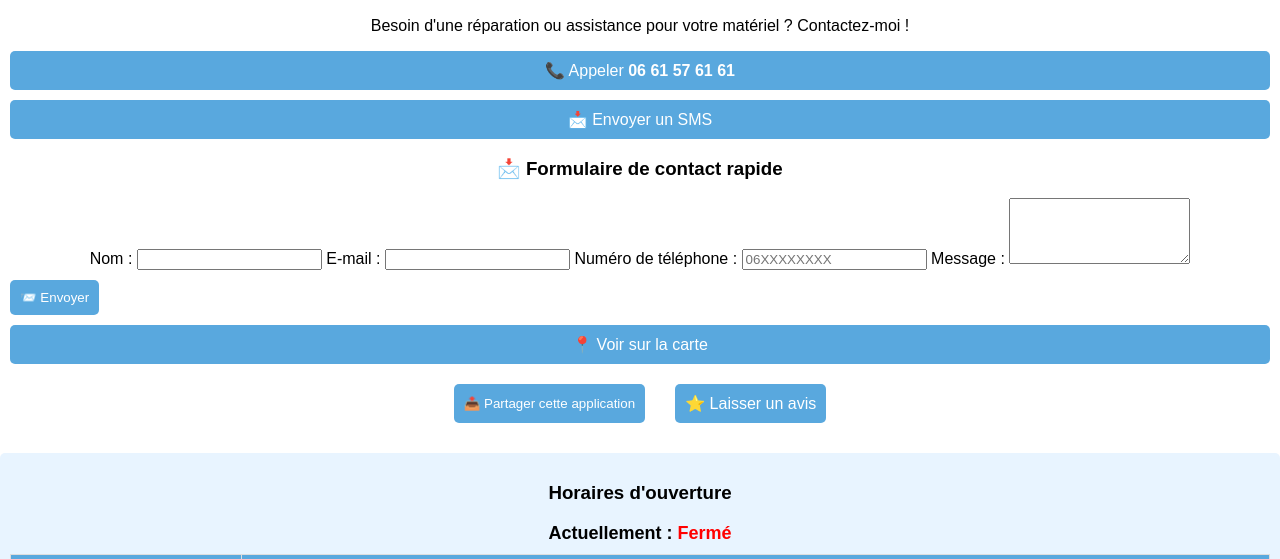
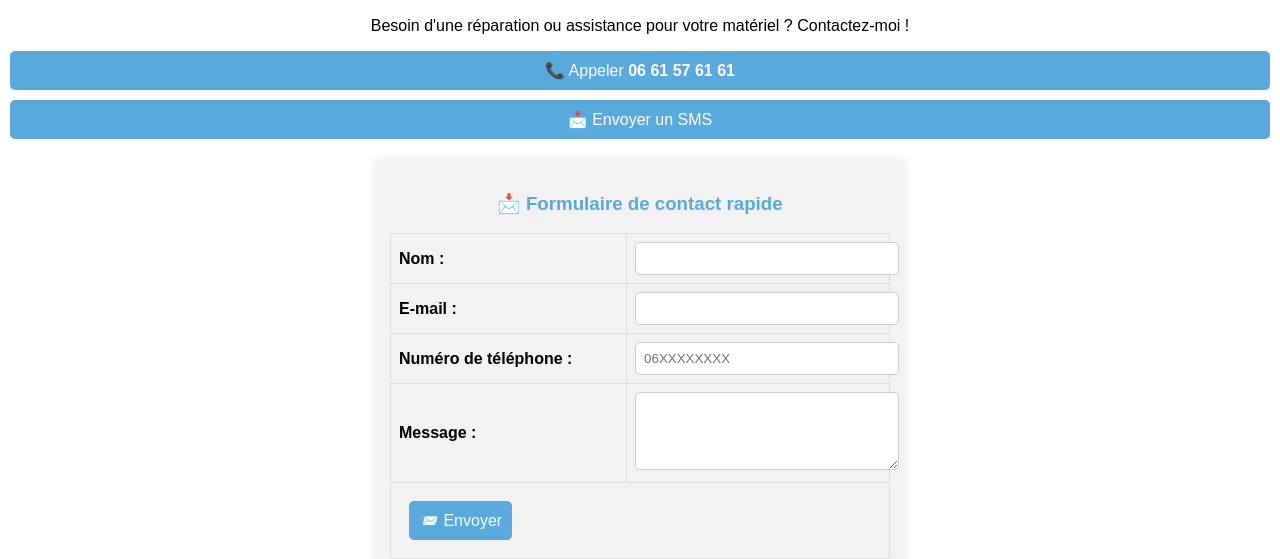
Before and after one commit to Flavien124/Flavien.informatique, a plain HTML site: page index.html in a window 1280 px wide. Shown: the part 241-800 px from the top of the page. Drawn offline with Linux system fonts and the light colour scheme.

Commit message:
Update index.html

```diff
--- a/index.html
+++ b/index.html
@@ -128,6 +128,55 @@
         background-color: #1c4a69;
     }
 }
+.contact-form {
+    max-width: 500px;
+    margin: 20px auto;
+    padding: 15px;
+    background: #f2f2f2; /* Gris clair */
+    border-radius: 8px;
+    box-shadow: 0 0 10px rgba(0, 0, 0, 0.1);
+    text-align: center;
+}
+
+.contact-form h3 {
+    color: #59A8DE;
+    text-align: center;
+}
+
+.contact-form table {
+    width: 100%;
+    border-collapse: collapse;
+}
+
+.contact-form td {
+    padding: 8px;
+    text-align: left;
+}
+
+.contact-form label {
+    font-weight: bold;
+}
+
+.contact-form input, .contact-form textarea {
+    width: 100%;
+    padding: 8px;
+    border: 1px solid #ccc;
+    border-radius: 5px;
+}
+
+.contact-form button {
+    padding: 10px;
+    background-color: #59A8DE;
+    color: white;
+    border: none;
+    border-radius: 5px;
+    cursor: pointer;
+    font-size: 16px;
+}
+
+.contact-form button:hover {
+    background-color: #4288c3;
+}
 
 </style>
 </head>
@@ -143,23 +192,32 @@
 <div class="contact-buttons">
    <a href="tel:+33661576161">📞 Appeler <b>06 61 57 61 61</b></a>
     <a href="sms:+33661576161">📩 Envoyer un SMS</a>
-	<div class="contact-form">
+<div class="contact-form">
     <h3>📩 Formulaire de contact rapide</h3>
     <form action="https://formspree.io/f/xnnpadvo" method="POST">
-
-        <label for="nom">Nom :</label>
-        <input type="text" id="nom" name="nom" required>
-
-        <label for="email">E-mail :</label>
-        <input type="email" id="email" name="email" required>
-
-        <label for="telephone">Numéro de téléphone :</label>
-        <input type="tel" id="telephone" name="telephone" pattern="[0-9]{10}" placeholder="06XXXXXXXX" required>
-
-        <label for="message">Message :</label>
-        <textarea id="message" name="message" rows="4" required></textarea>
-
-        <button type="submit">📨 Envoyer</button>
+        <table>
+            <tr>
+                <td><label for="nom">Nom :</label></td>
+                <td><input type="text" id="nom" name="nom" required></td>
+            </tr>
+            <tr>
+                <td><label for="email">E-mail :</label></td>
+                <td><input type="email" id="email" name="email" required></td>
+            </tr>
+            <tr>
+                <td><label for="telephone">Numéro de téléphone :</label></td>
+                <td><input type="tel" id="telephone" name="telephone" pattern="[0-9]{10}" placeholder="06XXXXXXXX" required></td>
+            </tr>
+            <tr>
+                <td><label for="message">Message :</label></td>
+                <td><textarea id="message" name="message" rows="4" required></textarea></td>
+            </tr>
+            <tr>
+                <td colspan="2" style="text-align: center;">
+                    <button type="submit">📨 Envoyer</button>
+                </td>
+            </tr>
+        </table>
     </form>
 </div>
 
```
